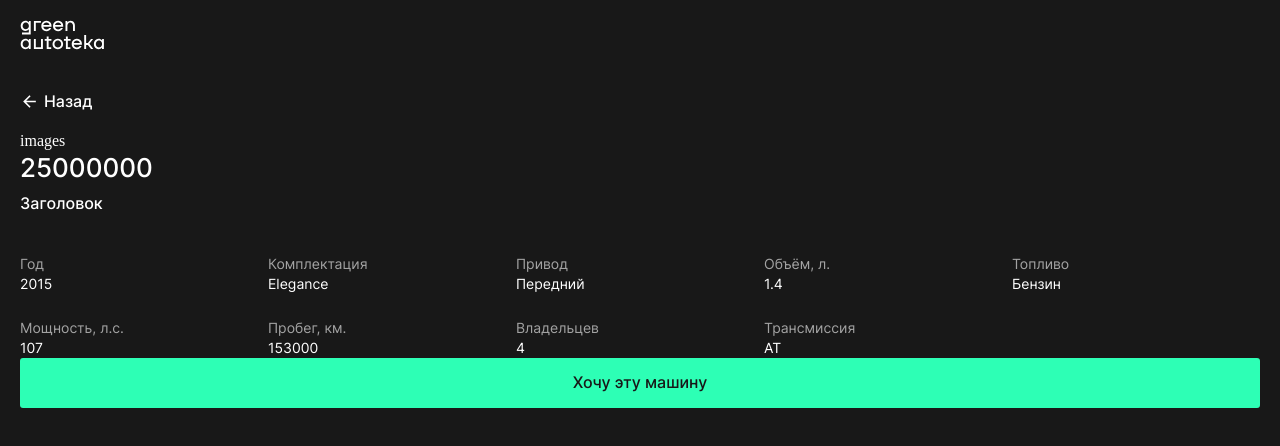
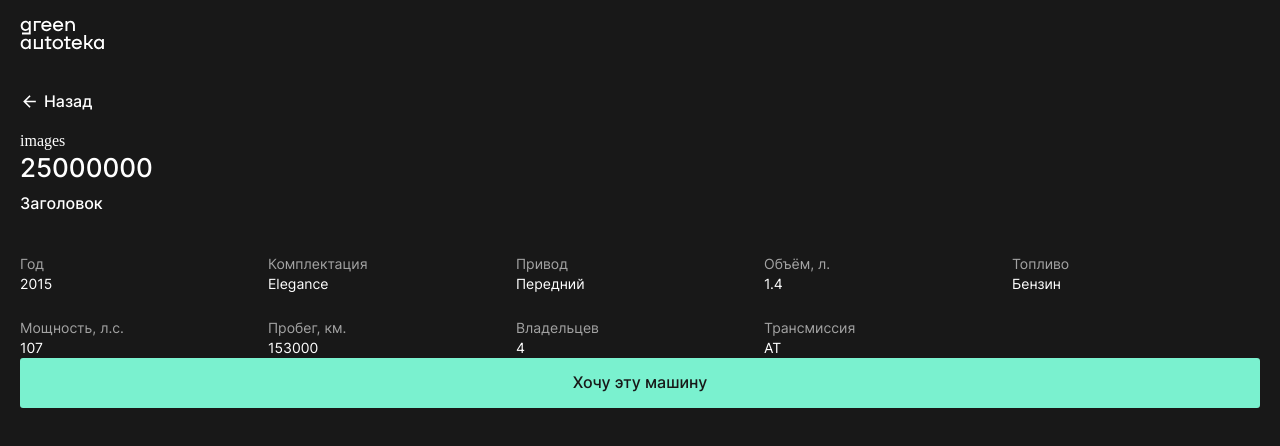
Before and after one commit to andreybrg/carapp, a React (Create React App) app: page /card/1 in a window 1280 px wide. Shown: the top 446 px of the page. Built offline with nearby package versions, Linux system fonts and the light colour scheme.

Commit message:
ThirdBtn, Сброс фильтров

```diff
--- a/src/assets/styles/_colors.sass
+++ b/src/assets/styles/_colors.sass
@@ -2,4 +2,4 @@ $main-color: #181818
 $main-second-color: #303030
 $main-opposite-color: #FFF
 $font-color: #FFFFFF
-$theme-color: #2DFFB5
+$theme-color: #7AF1CF
--- a/src/modules/catalog/ui/list/Layout/Layout.jsx
+++ b/src/modules/catalog/ui/list/Layout/Layout.jsx
@@ -1,6 +1,5 @@
 import React from "react"
 import { CatalogListItem } from "../item"
-
 import style from './Layout.module.sass'
 import { EmptyList } from "shared/emtyList"
 
--- a/src/modules/catalog/ui/list/placeholder/Layout/Layout.module.sass
+++ b/src/modules/catalog/ui/list/placeholder/Layout/Layout.module.sass
@@ -30,7 +30,6 @@
     padding-top: 100%
     background-color: color.$main-second-color
     border-radius: 3px
-    // border: 1px solid f.HEXtoRGBA(color.$main-opposite-color, .1)
     box-sizing: border-box
     margin: 0 0 10px 0
     display: flex
--- a/src/modules/fitration/FiltrationForm/ui/Layout/Container.jsx
+++ b/src/modules/fitration/FiltrationForm/ui/Layout/Container.jsx
@@ -12,6 +12,11 @@ const Container = ({ filterParams }) => {
 
     const [ setFiltration ] = useFIltration()
 
+    const resetFilters = (e) => {
+        e.preventDefault()
+        setFiltration({})
+        mainModalController.unmountMainModal()
+    }
     const formik = useFormik({
         initialValues: {
             priceFrom: filterParams.priceFrom ? filterParams.priceFrom : '',
@@ -35,6 +40,7 @@ const Container = ({ filterParams }) => {
         <Layout
             onSubmit={formik.handleSubmit}
             formik={formik}
+            resetFilters={resetFilters}
             />
     )
 }
--- a/src/modules/fitration/FiltrationForm/ui/Layout/Layout.jsx
+++ b/src/modules/fitration/FiltrationForm/ui/Layout/Layout.jsx
@@ -3,8 +3,9 @@ import { MainForm } from 'shared/forms'
 import { InputNumber } from "shared/fields"
 import { MainBtn } from "shared/buttons"
 import style from './Layout.module.sass'
+import { ThirdBtn } from "shared/buttons/ThirdBtn/ThirdBtn"
 
-export const Layout = ({ onSubmit, formik }) => {
+export const Layout = ({ onSubmit, formik, resetFilters }) => {
     return(
         <MainForm onSubmit={onSubmit}>
             <InputNumber
@@ -20,8 +21,11 @@ export const Layout = ({ onSubmit, formik }) => {
                 formikFieldProps={{...formik.getFieldProps('priceTo')}}
                 />
             <MainBtn type={'submit'}>
-                Отправить
+                Применить
             </MainBtn>
+            <ThirdBtn type={'button'} onClick={(event) => resetFilters(event)}>
+                Сбросить фильтры
+            </ThirdBtn>
         </MainForm>
     )
 }
--- /dev/null
+++ b/src/shared/buttons/ThirdBtn/ThirdBtn.jsx
@@ -0,0 +1,10 @@
+import React from "react"
+import style from './ThirdBtn.module.sass'
+
+export const ThirdBtn = ({ children, ...attributes }) => {
+    return(
+        <button {...attributes} className={style.btn}>
+            <span>{children}</span>
+        </button>
+    )
+}
--- /dev/null
+++ b/src/shared/buttons/ThirdBtn/ThirdBtn.module.sass
@@ -0,0 +1,20 @@
+@use 'assets/styles/colors' as color
+@use 'assets/styles/mixins' as m
+
+.btn
+    border: none
+    outline: none
+    padding: 0
+    width: fit-content
+    height: fit-content
+    box-sizing: border-box
+    border-radius: 3px
+    display: flex
+    justify-content: center
+    align-items: center
+    cursor: pointer
+    background: unset
+    &[disabled]
+        opacity: .3
+    span
+        @include m.fontInter(16px, color.$main-opposite-color, 500, 140% )
--- a/src/shared/fields/InputEmail/ui/Layout/InputEmail.module.sass
+++ b/src/shared/fields/InputEmail/ui/Layout/InputEmail.module.sass
@@ -6,6 +6,7 @@
     flex-direction: column
     position: relative
     row-gap: 2px
+    width: 100%
     input[type="email"]
         background-color: initial
         border: 1px solid color.$main-opposite-color
--- a/src/shared/fields/InputNumber/ui/Layout/InputNumber.module.sass
+++ b/src/shared/fields/InputNumber/ui/Layout/InputNumber.module.sass
@@ -6,6 +6,7 @@
     flex-direction: column
     position: relative
     row-gap: 2px
+    width: 100%
     input[type="number"]::-webkit-inner-spin-button,
     input[type="number"]::-webkit-outer-spin-button
         -webkit-appearance: none
--- a/src/shared/fields/InputPassword/ui/Layout/InputPassword.module.sass
+++ b/src/shared/fields/InputPassword/ui/Layout/InputPassword.module.sass
@@ -6,6 +6,7 @@
     flex-direction: column
     position: relative
     row-gap: 2px
+    width: 100%
     input[type="password"]
         background-color: initial
         border: 1px solid color.$main-opposite-color
--- a/src/shared/fields/InputText/ui/Layout/InputText.module.sass
+++ b/src/shared/fields/InputText/ui/Layout/InputText.module.sass
@@ -6,6 +6,7 @@
     flex-direction: column
     position: relative
     row-gap: 2px
+    width: 100%
     input[type="text"]
         background-color: initial
         border: 1px solid color.$main-opposite-color
--- a/src/shared/forms/mainForm/ui/Layout/Layout.module.sass
+++ b/src/shared/forms/mainForm/ui/Layout/Layout.module.sass
@@ -4,3 +4,4 @@
         display: flex
         flex-direction: column
         row-gap: 30px
+        align-items: center
```
